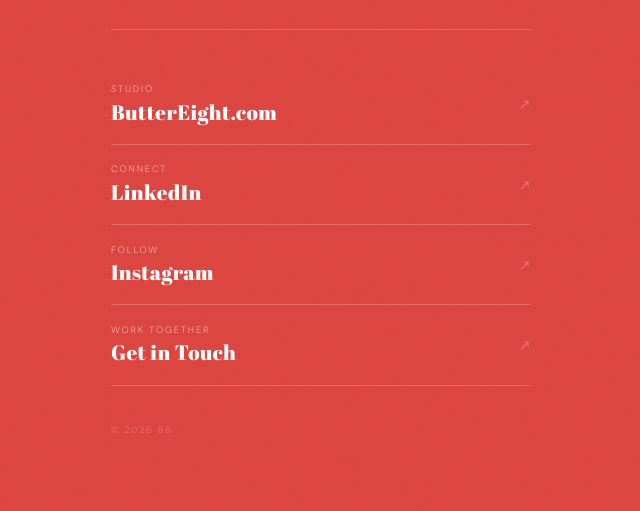
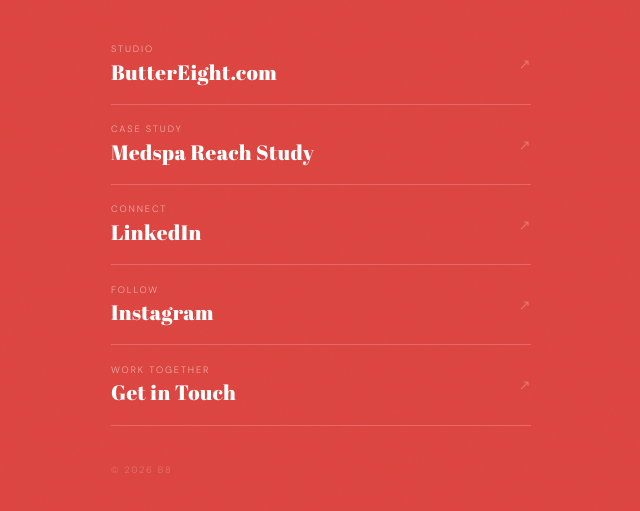
Before and after one commit to teresaebur/teresaebur.github.io, a plain HTML site: page index.html in a window 1280 px wide. Shown: the part 217-728 px from the top of the page, without its empty margins (319-959 px from the left). Drawn offline with Linux system fonts and the light colour scheme.

Commit message:
add case study link

```diff
--- a/index.html
+++ b/index.html
@@ -171,6 +171,14 @@
         <span class="link-arrow">↗</span>
       </a>
 
+      <a class="link-item" href="medspa-case-study.html">
+        <div class="link-left">
+          <span class="link-category">Case Study</span>
+          <span class="link-label">Medspa Reach Study</span>
+        </div>
+        <span class="link-arrow">↗</span>
+      </a>
+
       <a class="link-item" href="https://www.linkedin.com/in/teresaeburr" target="_blank" rel="noopener">
         <div class="link-left">
           <span class="link-category">Connect</span>
```
